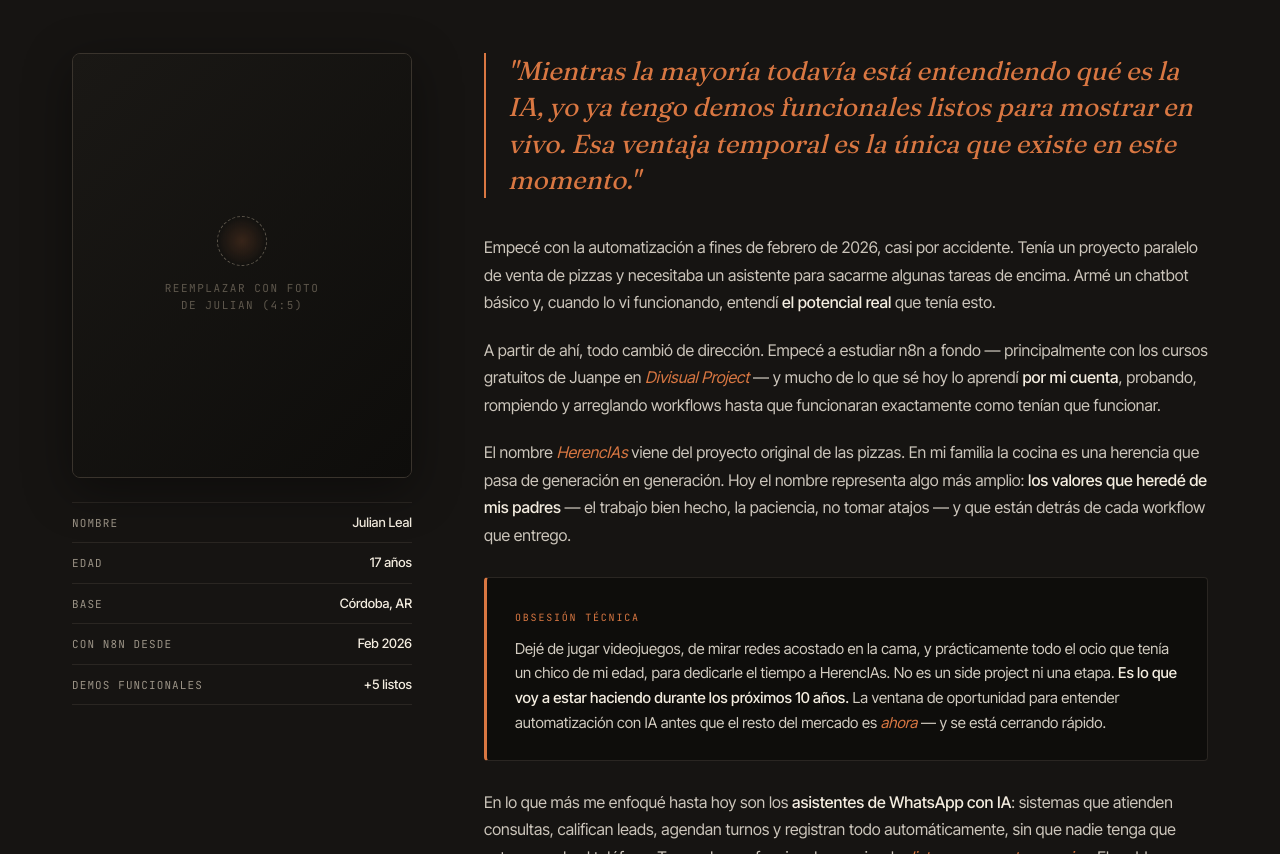
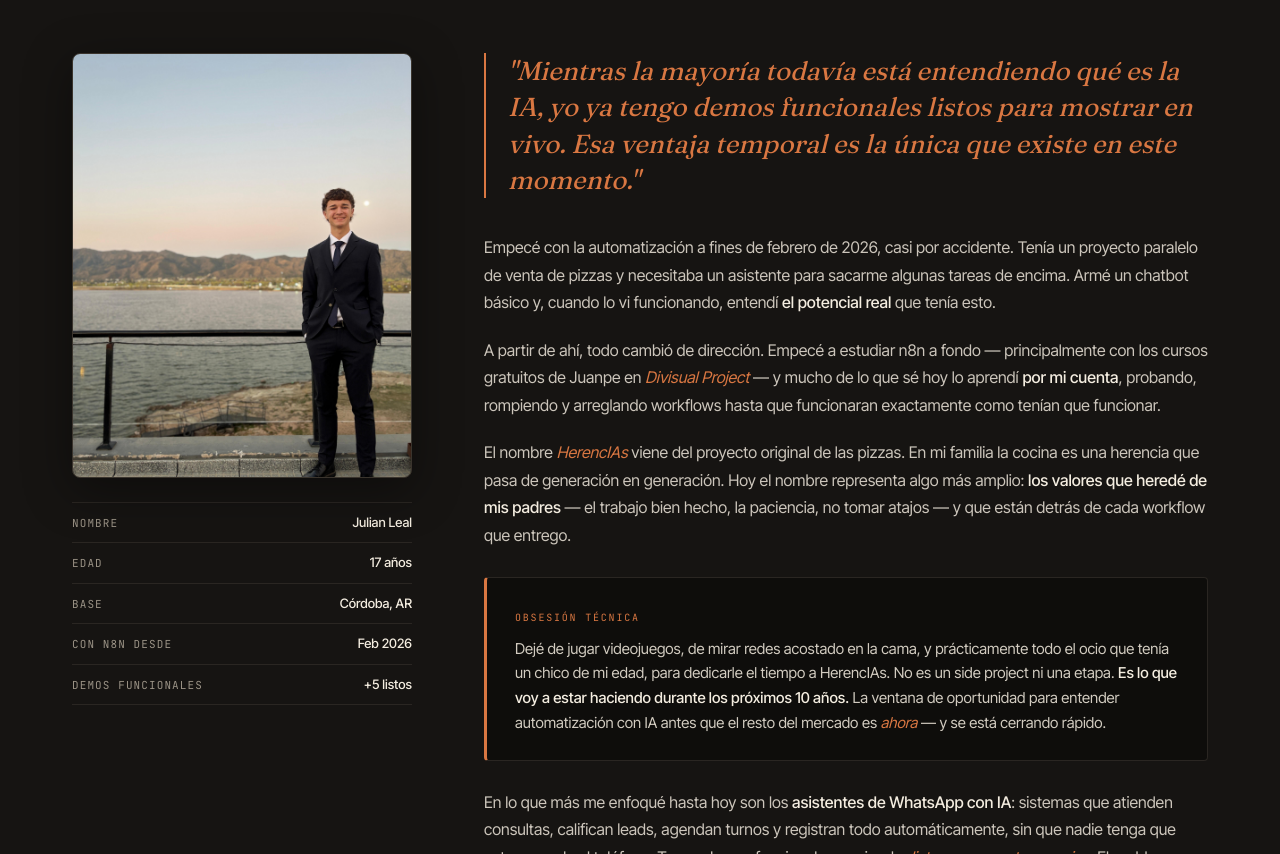
Before and after one commit to ffelileal/herencias-consultora, a website: page sobre-mi.html in a window 1280 px wide. Shown: the part 1401-2255 px from the top of the page. Drawn offline with nearby package versions, Linux system fonts and the light colour scheme.

Commit message:
updated: sobre-mi.html added: assets/images/julianleal.jpg

```diff
--- a/sobre-mi.html
+++ b/sobre-mi.html
@@ -106,13 +106,7 @@
       <div class="about-photo-col">
 
         <div class="about-photo">
-          <!-- Cuando tengas la foto, reemplazá la línea de abajo por:
-               <img src="ruta-a-tu-foto.jpg" alt="Julian Leal"> -->
-
-          <div class="about-photo-placeholder">
-            Reemplazar con foto<br>
-            de Julian (4:5)
-          </div>
+            <img src="/assets/images/julianleal.jpg" alt="Julian Leal">
         </div>
 
         <dl class="about-quickfacts">
```
Also changed, not shown: assets/images/julianleal.jpg (added).
